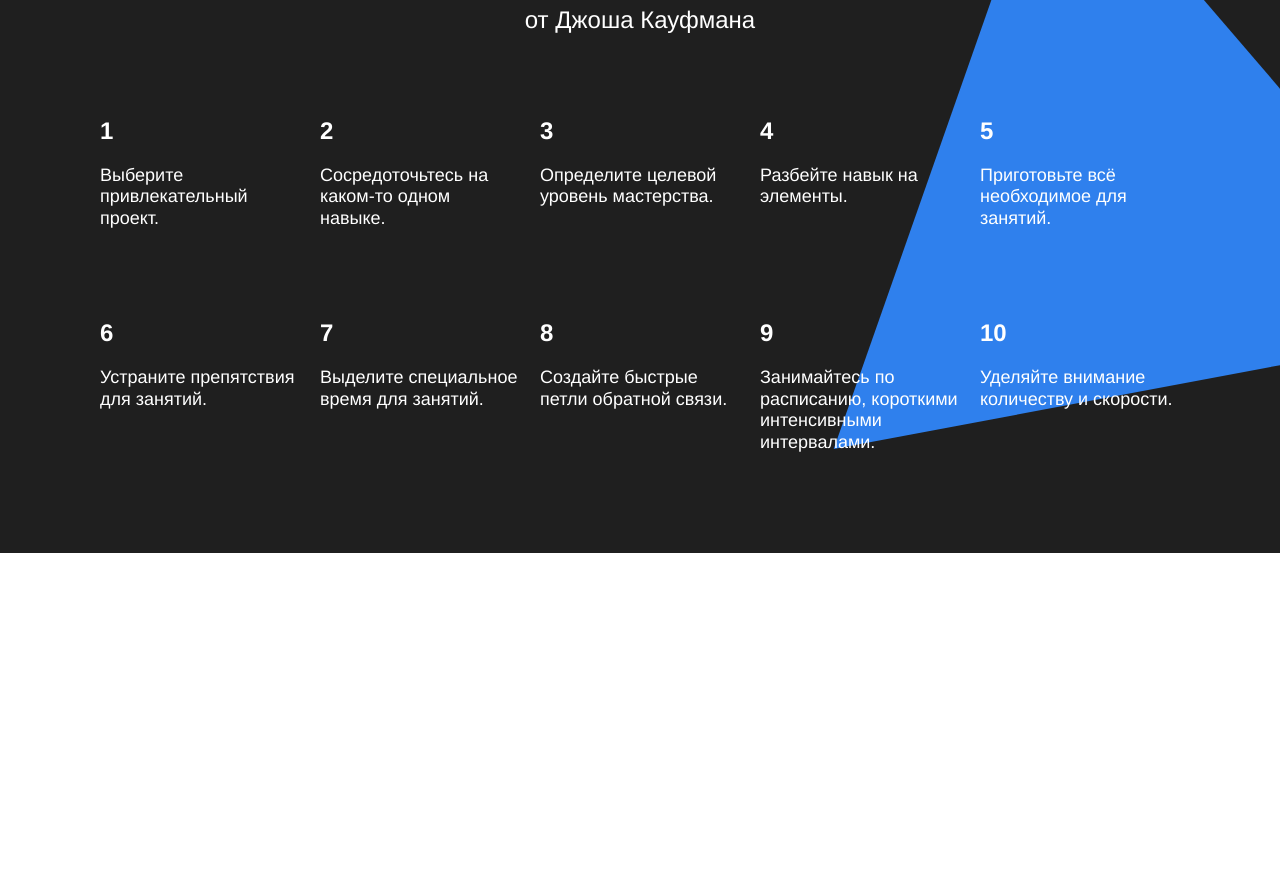
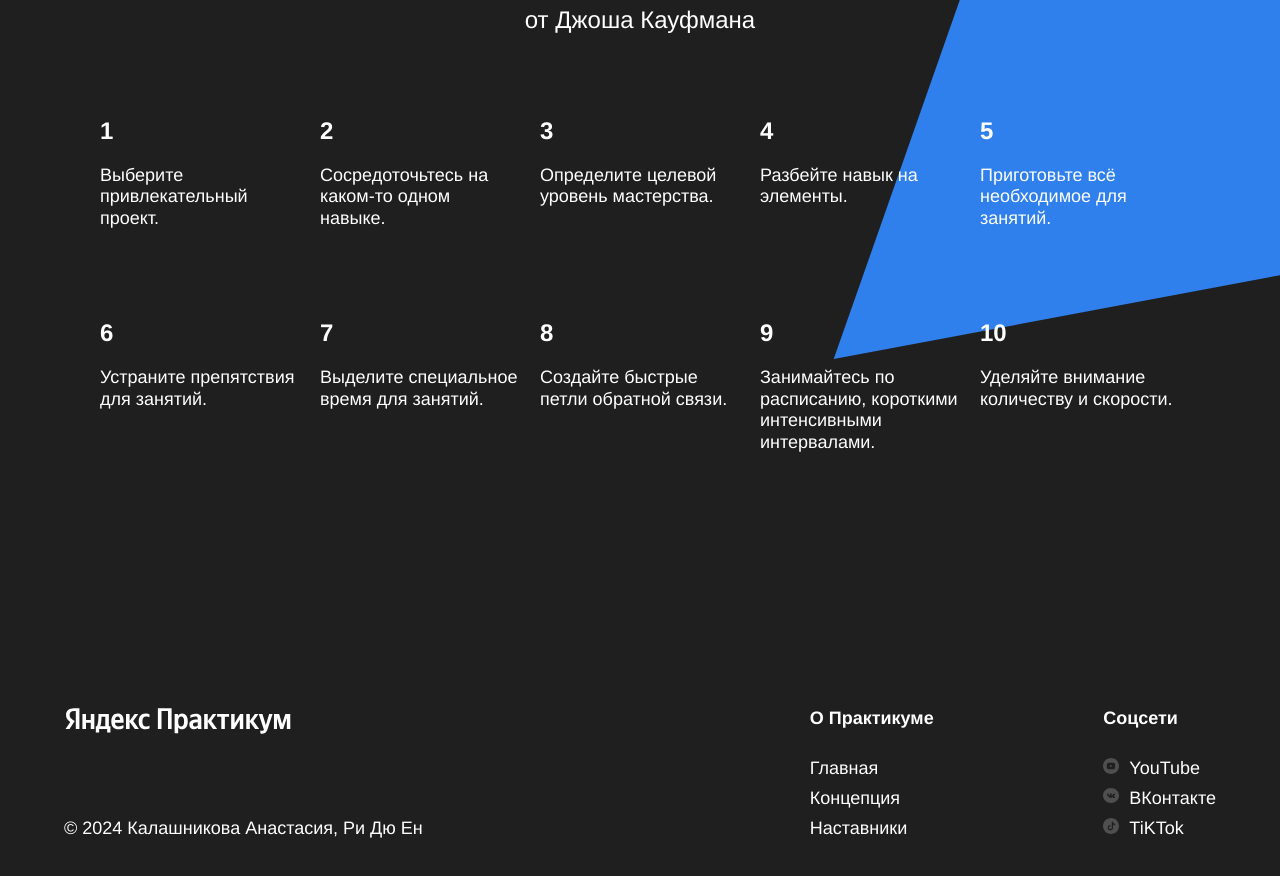
Before and after one commit to AnastasiaKalashnikova/Project1_frontend, a plain HTML site: page index.html in a window 1280 px wide. Shown: the part 3283-4159 px from the top of the page. Before the commit the page ends 3836 px from the top, so only its background shows below. Drawn offline with Linux system fonts and the light colour scheme; files whose address does not match are found by name.

Commit message:
добавление footer

```diff
--- a/index.html
+++ b/index.html
@@ -149,7 +149,34 @@
       </section>
     </main>
     <footer class="footer">
-
+      <div class = "footer__columns">
+        <div class = "footer__column footer__column_content_copyright">
+          <img src = "images/logo_place_footer.svg" alt = "Логотип" class = "logo logo_place_footer">
+          <h2 class = "footer__author">&copy; 2024 Калашникова Анастасия, Ри Дю Ен</h2>
+        </div>
+        <div class = "footer__column footer__column_content_info">
+          <h2 class = "footer__column-heading">О Практикуме</h2>
+          <div class = "footer__column-links">
+            <a href = # class = "footer__column-link">Главная</a>
+            <a href = # class = "footer__column-link">Концепция</a>
+            <a href = # class = "footer__column-link">Наставники</a>
+          </div>
+        </div>
+        <div class = "footer__column footer__column_content_social">
+          <h2 class = "footer__column-heading">Соцсети</h2>
+          <div class = "footer__column-links">
+            <a href = # class = "footer__column-link">
+              <img class = "footer__social-icon" src = "images/youtube_color_white.svg" alt = "YouTube logo">YouTube
+            </a>
+            <a href = # class = "footer__column-link">
+              <img class = "footer__social-icon" src = "images/vk_color_white.svg" alt = "VK logo">ВКонтакте
+            </a>
+            <a href = # class = "footer__column-link">
+              <img class = "footer__social-icon" src = "images/tiktok_color_white.svg" alt = "TiKTok logo">TiKTok
+            </a>
+          </div>
+        </div>
+      </div>
     </footer>
   </div>
 </body>
--- a/styles/style.css
+++ b/styles/style.css
@@ -251,7 +251,7 @@
 
 .kaufman{
   background-color:#1f1f1f;
-  margin-top: 90px;
+  padding-top: 90px;
   display: flex;
   justify-content: center;
   flex-direction: column;
@@ -299,3 +299,80 @@
   top:0;
   z-index: 0;
 }
+
+.footer{
+  min-height: 350px;
+  background-color: #1f1f1f;
+  color:white;
+  padding-top: 90px;
+}
+
+.footer__columns{
+  display: flex;
+  flex-basis: 711px;
+  justify-content: space-between;
+  margin: 0 auto; /* Центрируем блок по горизонтали */
+  width: 90%; /* Ширина блока (можно настроить) */
+  position: relative;
+  margin-top: 60px;
+  margin-bottom: 40px;
+}
+
+.footer__column_content_copyright{
+  width: 50%;
+  display: flex;
+  flex-direction: column;
+}
+
+.logo_place_footer{
+  width: 228px;
+  height: 32px;
+}
+
+.footer__author{
+  margin-top: auto;
+  margin-bottom: 0;
+  padding-top: 18px;
+  padding-bottom: 18px;
+  line-height: 25px;
+  font-size: 18px;
+  font-weight: normal;
+}
+
+.footer__column_content_info{
+  display: flex;
+  flex-direction: column;
+}
+
+.footer__column-heading{
+  margin-top: 0;
+  margin-bottom: 20px;
+  line-height: 30px;
+  font-size: 18px;
+  font-weight: 600;
+}
+
+.footer__column-links{
+  margin-bottom: 16px;
+  display: flex;
+  flex-direction: column;
+}
+
+.footer__column-link{
+  line-height: 30px;
+  font-size: 18px;
+  font-weight: normal;
+  text-decoration: none;
+  color: white;
+}
+
+.footer__column_content_social{
+  display: flex;
+  flex-direction: column;
+}
+
+.footer__social-icon{
+  width: 16px;
+  height: 16px;
+  padding-right: 10px;
+}
```
